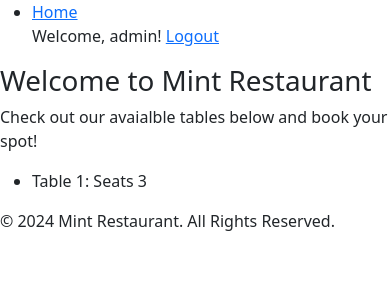
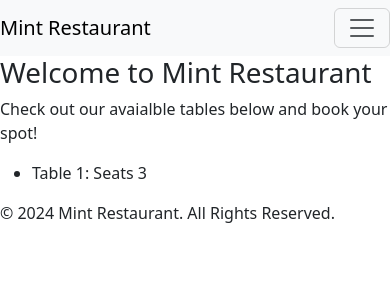
Before and after one commit to HiraniPJ/Restaurant-booking, a Django app: page / in a window 390 px wide. Shown: the top 300 px of the page. Run offline with Django 3.2, Linux system fonts and the light colour scheme; a user stored in the database is signed in; data comes from the database, SQL or seed files in the repository.

Commit message:
Responsive Navigation bar added to the base html

```diff
--- a/bookings/templates/bookings/base.html
+++ b/bookings/templates/bookings/base.html
@@ -8,19 +8,37 @@
     <title>Mint Restaurant</title>
 </head>
 <body>
-    <header>
-        <nav>
-            <ul>
-                <li><a href="{% url 'home' %}">Home</a></li>
+    <nav class="navbar navbar-expand-lg navbar-light bg-light">
+        <a class="navbar-brand" href="{% url 'home' %}">Mint Restaurant</a>
+        <button class="navbar-toggler" type="button" data-toggle="collapse" data-target="#navbarNav" aria-controls="navbarNav" aria-expanded="false" aria-label="Toggle navigation">
+            <span class="navbar-toggler-icon"></span>
+        </button>
+        <div class="collapse navbar-collapse" id="navbarNav">
+            <ul class="navbar-nav">
+                <li class="nav-item">
+                    <a class="nav-link" href="{% url 'home' %}">Home</a>
+                </li>
+                <li class="nav-item">
+                    <a class="nav-link" href="{% url 'make_reservation' %}">Make a Reservation</a>
+                </li>
                 {% if user.is_authenticated %}
-                <p>Welcome, {{ user.username }}! <a href="{% url 'logout' %}">Logout</a></p>
-            {% else %}
-                <a href="{% url 'login' %}">Login</a> |
-                <a href="{% url 'signup' %}">Sign Up</a>
+                    <li class="nav-item">
+                        <!--<p>Welcome, {{ user.username }}!--><a class="nav-link" href="{% url 'my_reservations' %}">My Reservations</a>
+                    </li>
+                    <li class="nav-item">
+                        <a class="nav-link" href="{% url 'logout' %}">Logout</a>
+                    </li>
+                {% else %}
+                    <li class="nav-item">
+                        <a class="nav-link" href="{% url 'login' %}">Login</a>
+                    </li>
+                    <li class="nav-item">
+                        <a class="nav-link" href="{% url 'signup' %}">Sign Up</a>
+                    </li>
             {% endif %}
             </ul>
-        </nav>
-    </header>
+        </div>
+    </nav>
 
     <div class="content">
         {% block content %}{% endblock %}
```
